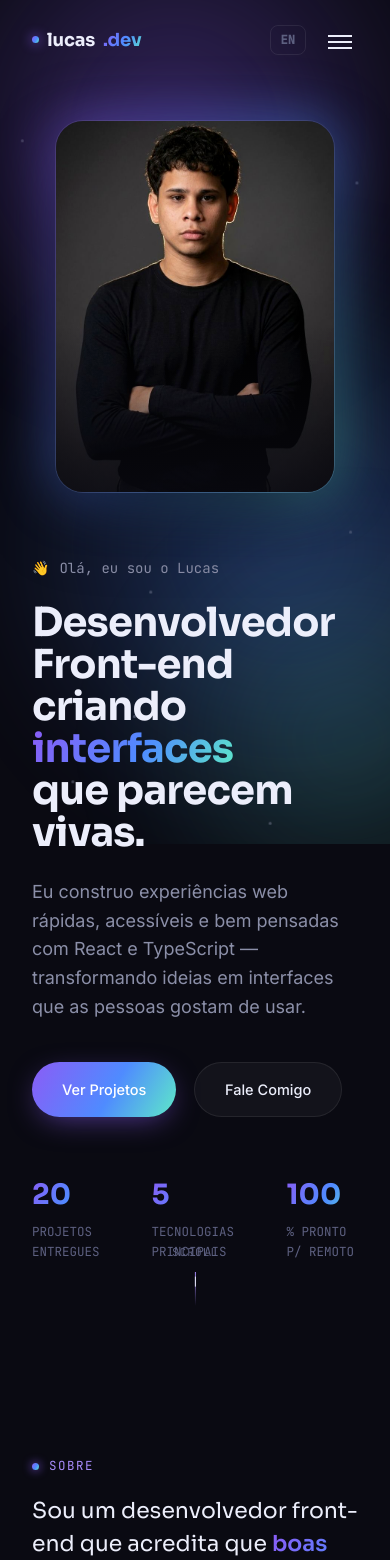
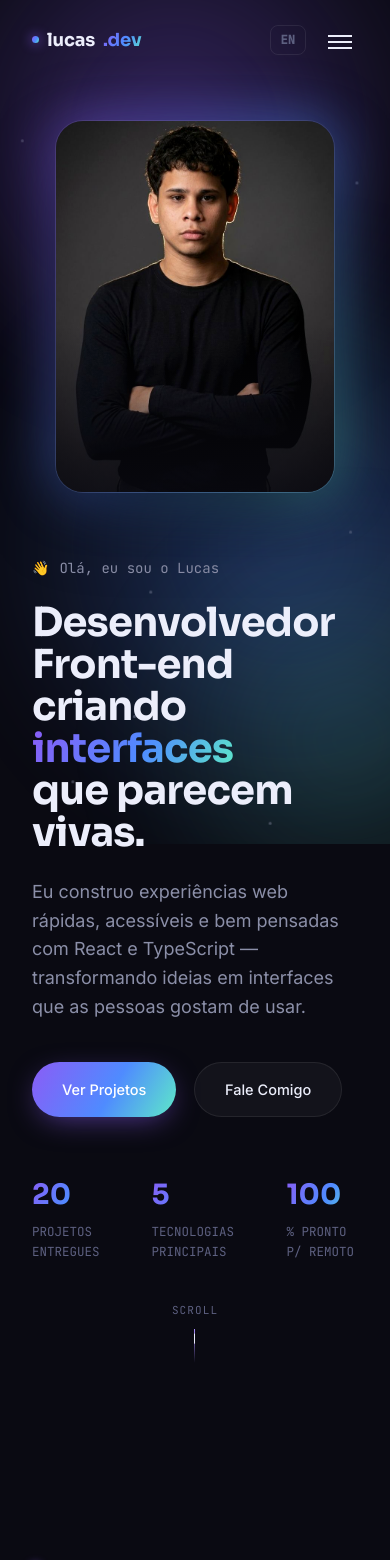
Before and after one commit to lucasrenatolu5-spec/newPortfolio, a React (Vite) app: page / in a window 390 px wide. Shown: the top 1560 px of the page. Built offline with nearby package versions, Linux system fonts and the light colour scheme.

Commit message:
fix: correção de bugs

```diff
--- a/src/components/Hero/Hero.module.css
+++ b/src/components/Hero/Hero.module.css
@@ -291,3 +291,16 @@
     opacity: 0;
   }
 }
+
+@media (max-width: 980px) {
+  .hero {
+    flex-direction: column;
+  }
+
+  .scrollCue {
+    position: static;
+    transform: none;
+    left: auto;
+    margin: 40px auto 0;
+  }
+}
--- a/src/components/Hero/Hero.tsx
+++ b/src/components/Hero/Hero.tsx
@@ -11,10 +11,10 @@ export default function Hero() {
 
 
   const STATS = [
-  { count: 20, label: t.hero.stat1 },
-  { count: 5, label: t.hero.stat2 },
-  { count: 100, label: t.hero.stat3 },
-]
+    { count: 20, label: t.hero.stat1 },
+    { count: 5, label: t.hero.stat2 },
+    { count: 100, label: t.hero.stat3 },
+  ]
 
 
   const sectionRef = useRef<HTMLDivElement | null>(null)
@@ -62,7 +62,7 @@ export default function Hero() {
       gsap.to(statusCardRef.current, { y: '-=10', duration: 3.8, repeat: -1, yoyo: true, ease: 'sine.inOut', delay: 0.4 }),
     ]
 
-    // mouse parallax
+    // mouse parallax (otimizado com quickTo, mais leve para eventos de alta frequencia)
     const heroEl = sectionRef.current
     const parallaxEls = [
       { el: glowRef.current, depth: 0.4 },
@@ -71,14 +71,21 @@ export default function Hero() {
       { el: statusCardRef.current, depth: 1.4 },
     ]
 
+    const quickXs = parallaxEls.map(({ el }) =>
+      el ? gsap.quickTo(el, 'x', { duration: 0.8, ease: 'power3.out' }) : null,
+    )
+    const quickYs = parallaxEls.map(({ el }) =>
+      el ? gsap.quickTo(el, 'y', { duration: 0.8, ease: 'power3.out' }) : null,
+    )
+
     const handleMouseMove = (e: MouseEvent) => {
       if (!heroEl) return
       const r = heroEl.getBoundingClientRect()
       const px = (e.clientX - r.left) / r.width - 0.5
       const py = (e.clientY - r.top) / r.height - 0.5
-      parallaxEls.forEach(({ el, depth }) => {
-        if (!el) return
-        gsap.to(el, { x: px * 24 * depth, y: py * 18 * depth, duration: 0.8, ease: 'power3.out' })
+      parallaxEls.forEach(({ depth }, i) => {
+        quickXs[i]?.(px * 24 * depth)
+        quickYs[i]?.(py * 18 * depth)
       })
     }
 
--- a/src/components/Navbar/Navbar.tsx
+++ b/src/components/Navbar/Navbar.tsx
@@ -1,4 +1,4 @@
-import { useEffect, useState } from 'react'
+import { useEffect, useRef, useState } from 'react'
 import { useMagnetic } from '../../hooks/useMagnetic'
 import styles from './Navbar.module.css'
 import { useLanguage } from '../../i18n/LanguageContext'
@@ -19,9 +19,17 @@ export default function Navbar() {
   const [scrolled, setScrolled] = useState(false)
   const [menuOpen, setMenuOpen] = useState(false)
   const ctaRef = useMagnetic<HTMLAnchorElement>()
+  const tickingRef = useRef(false)
 
   useEffect(() => {
-    const handleScroll = () => setScrolled(window.scrollY > 40)
+    const handleScroll = () => {
+      if (tickingRef.current) return
+      tickingRef.current = true
+      requestAnimationFrame(() => {
+        setScrolled(window.scrollY > 40)
+        tickingRef.current = false
+      })
+    }
     window.addEventListener('scroll', handleScroll, { passive: true })
     return () => window.removeEventListener('scroll', handleScroll)
   }, [])
```
